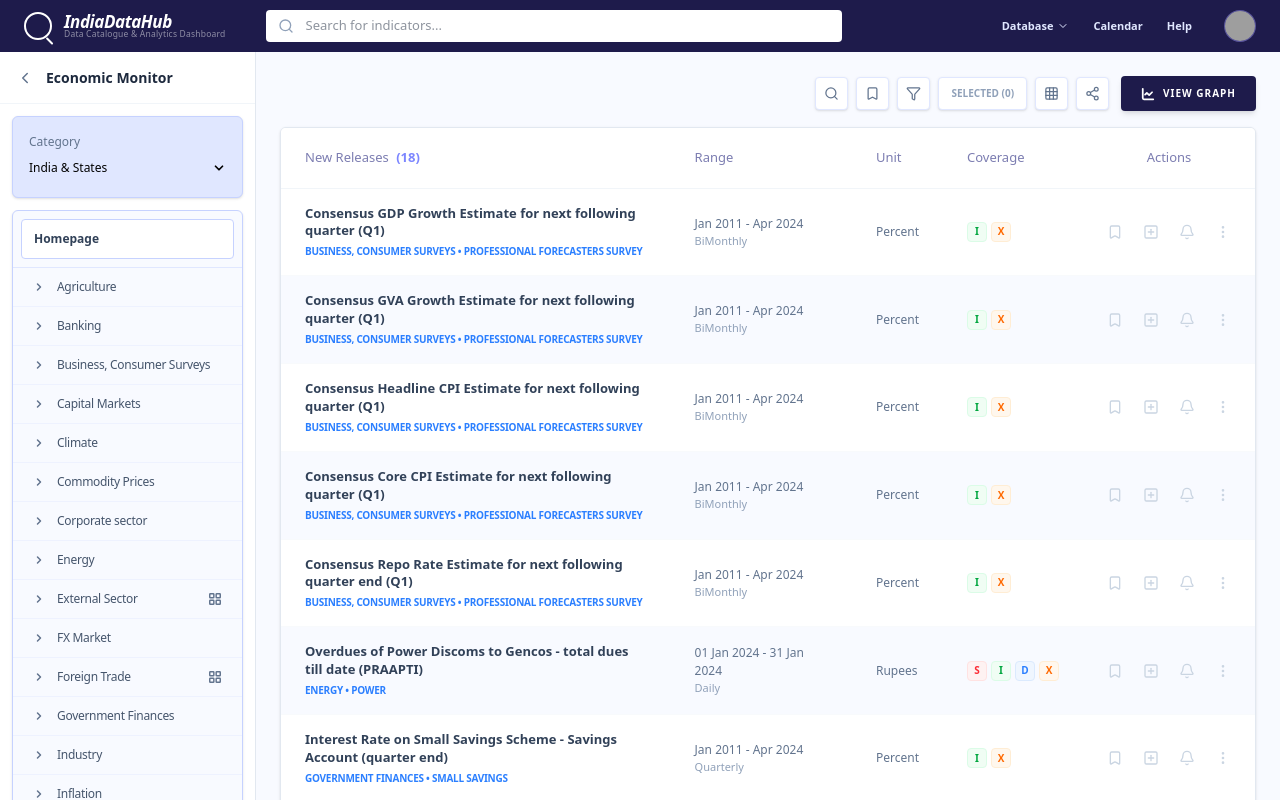
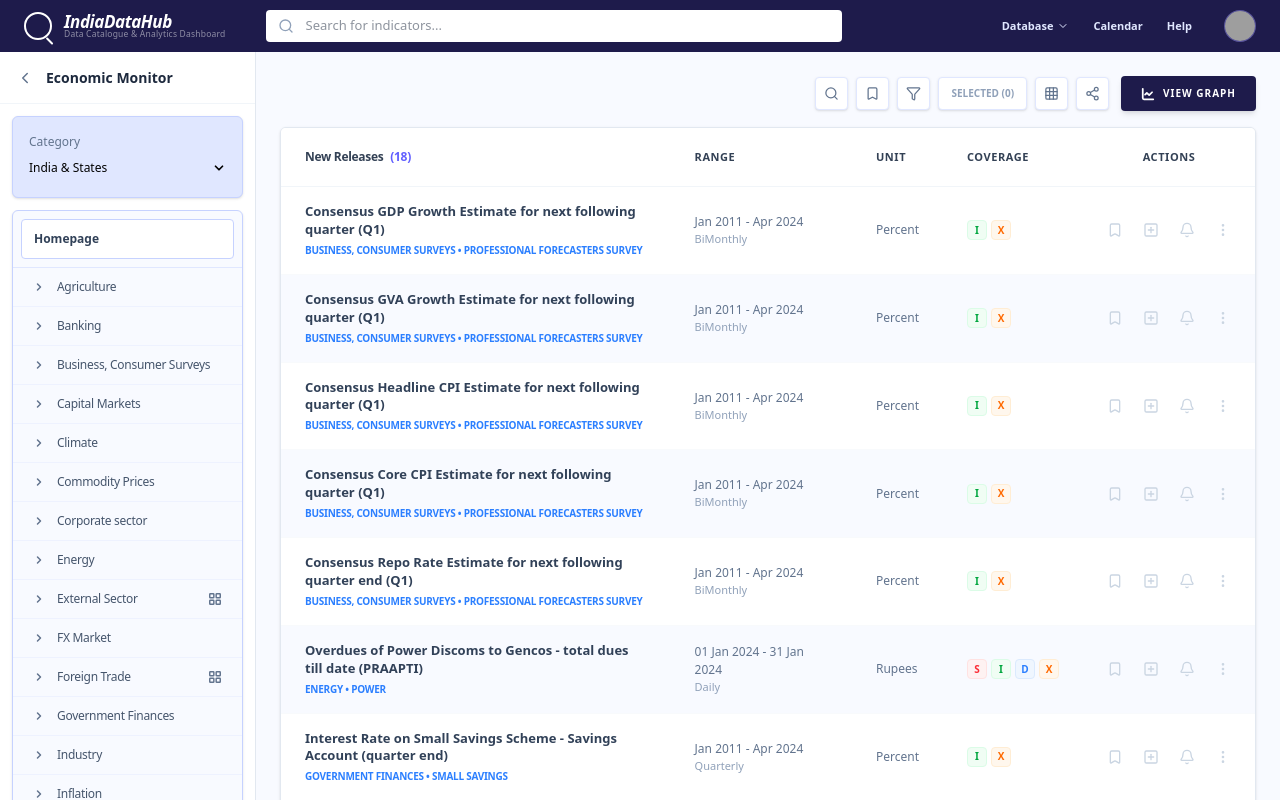
Before and after one commit to Sumit01-tech/React-Assignment-for-IndiaDataHub, a React (Vite) app in the folder indiadatahub/: page /dashboard in a window 1280 px wide. Built offline with nearby package versions, Linux system fonts and the light colour scheme; grey boxes are pictures that could not be loaded.

Commit message:
React App

```diff
--- a/indiadatahub/src/components/DataTable.jsx
+++ b/indiadatahub/src/components/DataTable.jsx
@@ -1,8 +1,7 @@
-import React from 'react';
 import { Bookmark, PlusSquare, Bell, MoreVertical } from 'lucide-react';
 
 const DataTable = ({ data, totalCount }) => {
-    const EXACT_HEADER_COLOR = "#7c7db1";
+    const PRIMARY_HEADER_COLOR = "#334155";
 
     const getDynamicRange = (freq) => {
         if (freq === 'Daily') return '01 Jan 2024 - 31 Jan 2024';
@@ -35,20 +34,19 @@ const DataTable = ({ data, totalCount }) => {
                 <table className="w-full text-left border-collapse">
                     <thead>
                         <tr className="bg-white border-b border-slate-100">
-                            {/* Each header uses the EXACT color #7c7db1 and Sentence Case */}
-                            <th className="px-6 py-5 text-[13px] font-normal w-2/5" style={{ color: EXACT_HEADER_COLOR }}>
-                                New Releases <span className="text-indigo-400 font-semibold ml-1">({totalCount})</span>
+                            <th className="px-6 py-5 text-[12px] font-bold tracking-tight w-2/5" style={{ color: PRIMARY_HEADER_COLOR }}>
+                                New Releases <span className="text-indigo-500 ml-1">({totalCount})</span>
                             </th>
-                            <th className="px-6 py-5 text-[13px] font-normal" style={{ color: EXACT_HEADER_COLOR }}>
+                            <th className="px-6 py-5 text-[11px] font-bold uppercase tracking-wider" style={{ color: PRIMARY_HEADER_COLOR }}>
                                 Range
                             </th>
-                            <th className="px-6 py-5 text-[13px] font-normal" style={{ color: EXACT_HEADER_COLOR }}>
+                            <th className="px-6 py-5 text-[11px] font-bold uppercase tracking-wider" style={{ color: PRIMARY_HEADER_COLOR }}>
                                 Unit
                             </th>
-                            <th className="px-6 py-5 text-[13px] font-normal" style={{ color: EXACT_HEADER_COLOR }}>
+                            <th className="px-6 py-5 text-[11px] font-bold uppercase tracking-wider" style={{ color: PRIMARY_HEADER_COLOR }}>
                                 Coverage
                             </th>
-                            <th className="px-6 py-5 text-[13px] font-normal text-center" style={{ color: EXACT_HEADER_COLOR }}>
+                            <th className="px-6 py-5 text-[11px] font-bold uppercase tracking-wider text-center" style={{ color: PRIMARY_HEADER_COLOR }}>
                                 Actions
                             </th>
                         </tr>
@@ -80,10 +78,11 @@ const DataTable = ({ data, totalCount }) => {
                                 </td>
                                 <td className="px-6 py-4 text-center">
                                     <div className="flex items-center justify-center gap-5 text-slate-300">
-                                        <Bookmark size={16} className="hover:text-indigo-500 cursor-pointer" />
-                                        <PlusSquare size={16} className="hover:text-indigo-500 cursor-pointer" />
-                                        <Bell size={16} className="hover:text-indigo-500 cursor-pointer" />
-                                        <MoreVertical size={16} className="hover:text-indigo-500 cursor-pointer" />
+                                        {/* Icons now start as slate-300 and turn indigo-500 only on hover */}
+                                        <Bookmark size={16} className="hover:text-indigo-500 cursor-pointer transition-colors" />
+                                        <PlusSquare size={16} className="hover:text-indigo-500 cursor-pointer transition-colors" />
+                                        <Bell size={16} className="hover:text-indigo-500 cursor-pointer transition-colors" />
+                                        <MoreVertical size={16} className="hover:text-indigo-500 cursor-pointer transition-colors" />
                                     </div>
                                 </td>
                             </tr>
```
